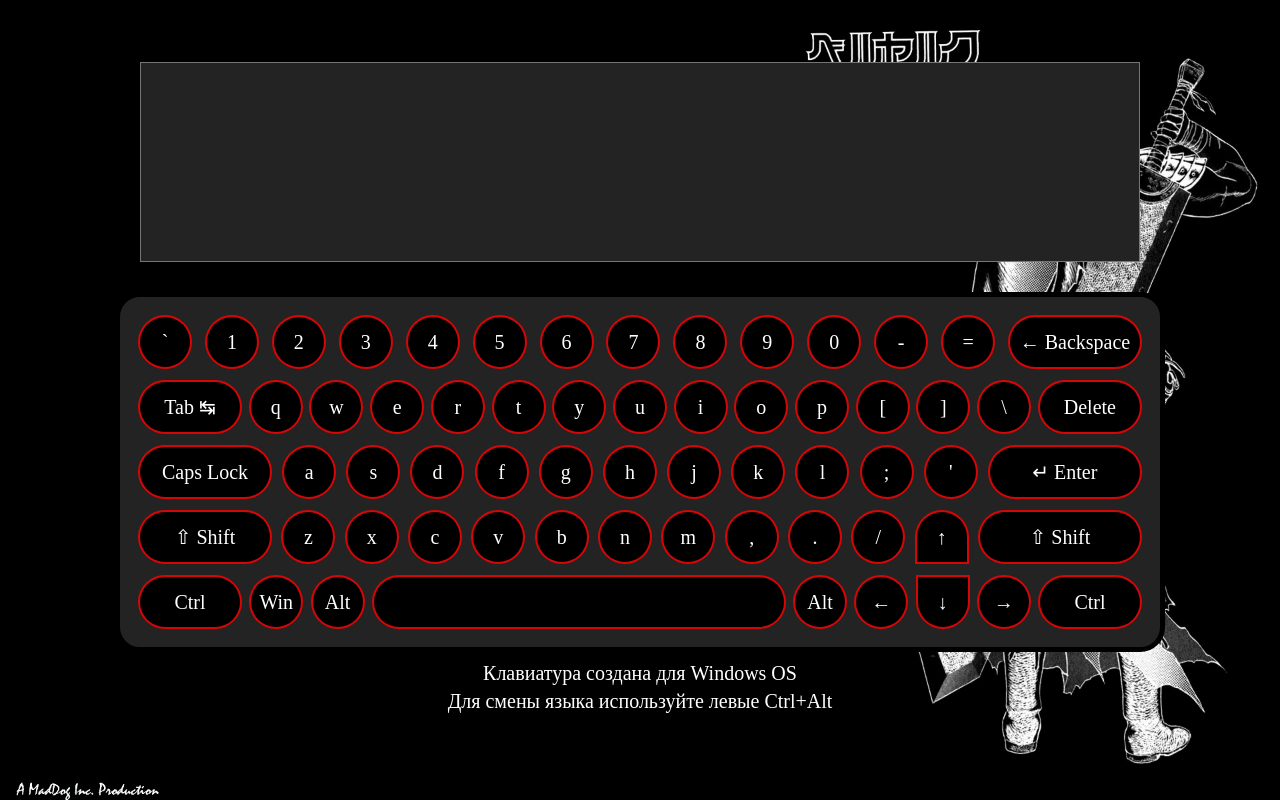
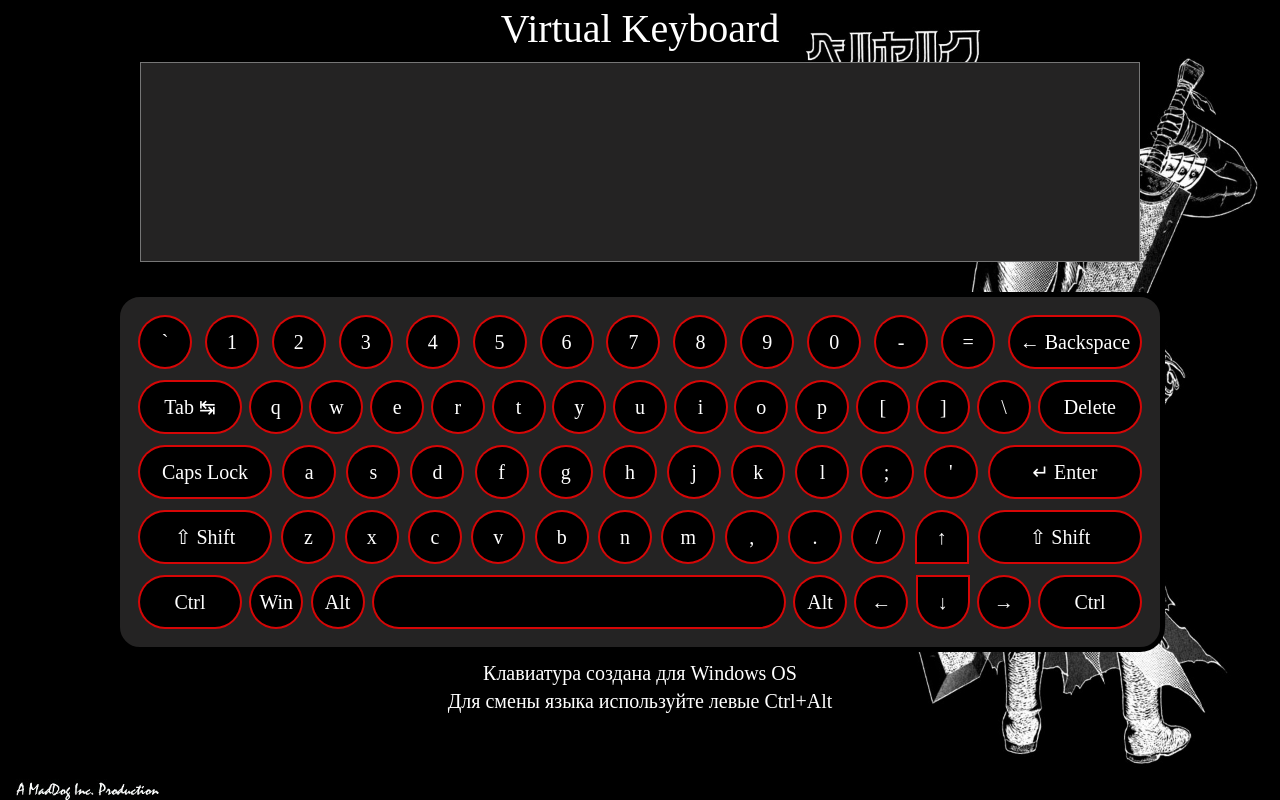
Before and after one commit to kovzanok/virtual-keyboard, a website: page index.html in a window 1280 px wide. Drawn offline with Linux system fonts and the light colour scheme.

Commit message:
feat: add color to title styles

```diff
--- a/style.css
+++ b/style.css
@@ -21,6 +21,8 @@ body {
   font-size: 4rem;
   margin-top: 5px;
   margin-bottom: 10px;
+  color: white;
+  font-weight: 400;
 }
 
 .textarea {
```
